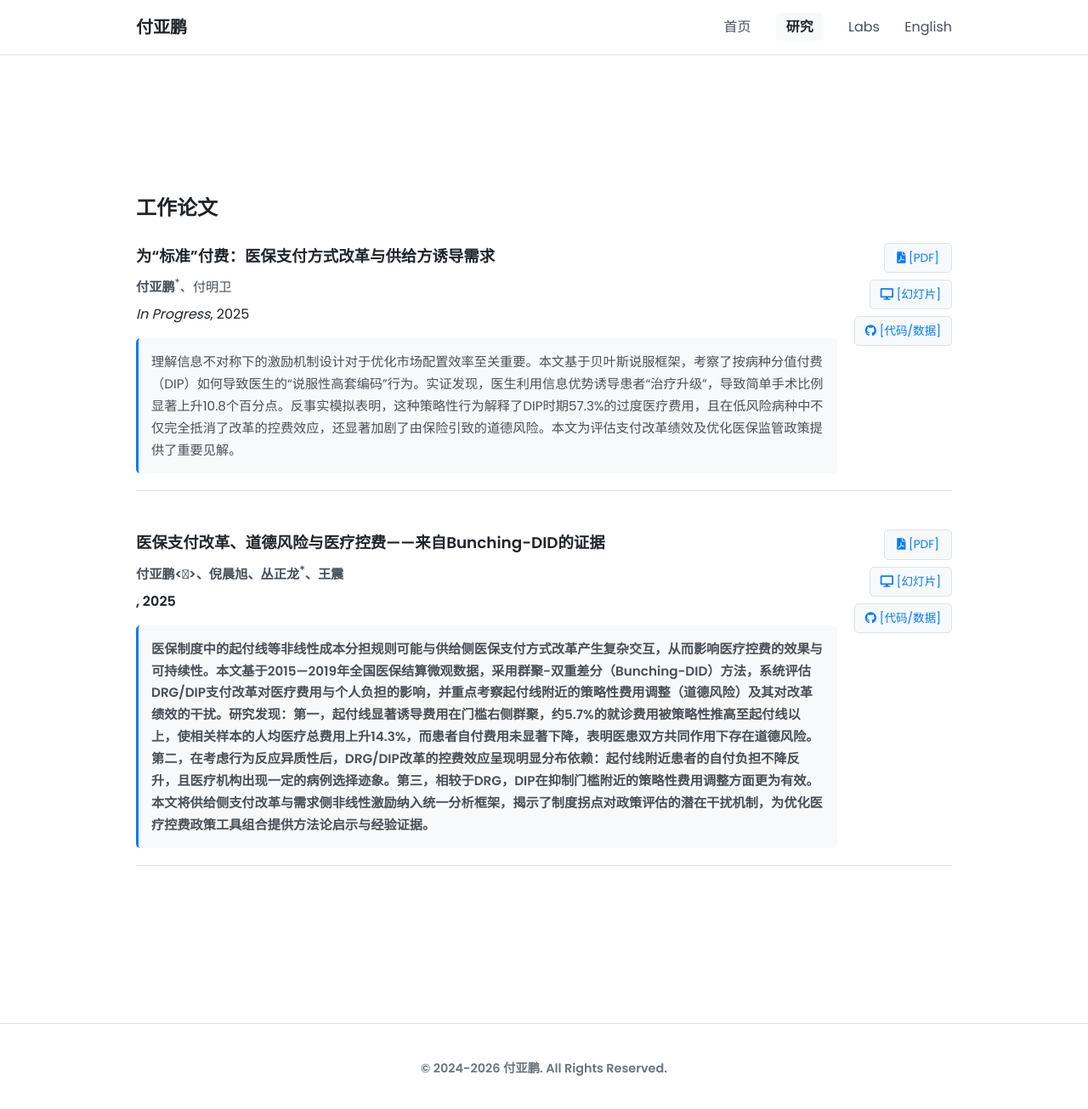
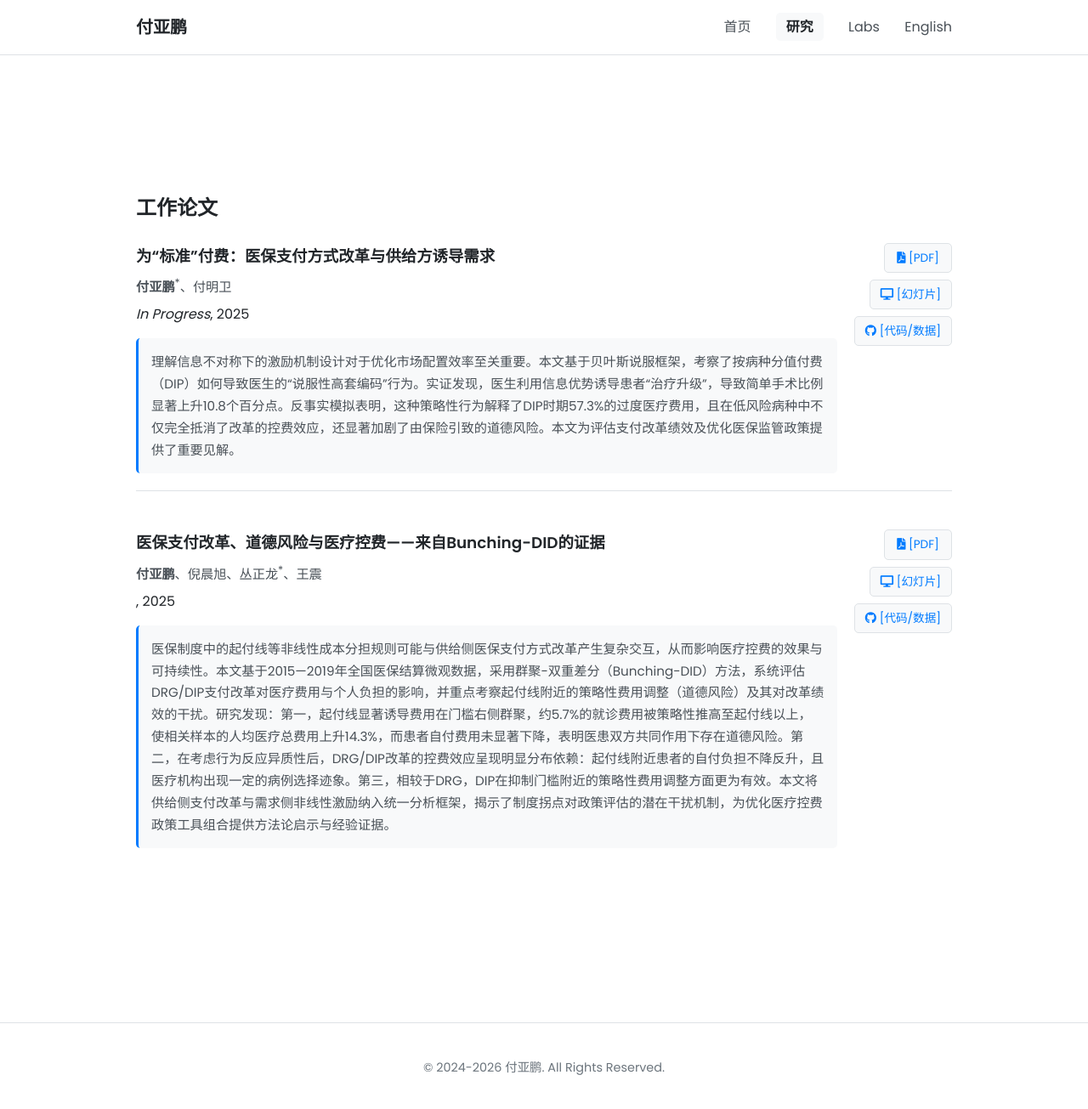
Before and after one commit to fyapeng/fyapeng.github.io, a Jekyll site: the page built from research.html, in a window 1280 px wide and 1310 px high. Shown: the top 1305 px of the window at 85% size. Built offline with Jekyll 4.4.1, drawn with Linux system fonts in a browser that asks for light colours.

```diff
--- a/_data/research.yml
+++ b/_data/research.yml
@@ -22,7 +22,7 @@ working_papers:
       理解信息不对称下的激励机制设计对于优化市场配置效率至关重要。本文基于贝叶斯说服框架，考察了按病种分值付费（DIP）如何导致医生的“说服性高套编码”行为。实证发现，医生利用信息优势诱导患者“治疗升级”，导致简单手术比例显著上升10.8个百分点。反事实模拟表明，这种策略性行为解释了DIP时期57.3%的过度医疗费用，且在低风险病种中不仅完全抵消了改革的控费效应，还显著加剧了由保险引致的道德风险。本文为评估支付改革绩效及优化医保监管政策提供了重要见解。
 
   - title: "医保支付改革、道德风险与医疗控费——来自Bunching-DID的证据"
-    authors: "<b>付亚鹏<\b>、倪晨旭、丛正龙<sup>*</sup>、王震"
+    authors: "<b>付亚鹏</b>、倪晨旭、丛正龙<sup>*</sup>、王震"
     year: 2025
     journal: ""
     pdf: "#"
```
